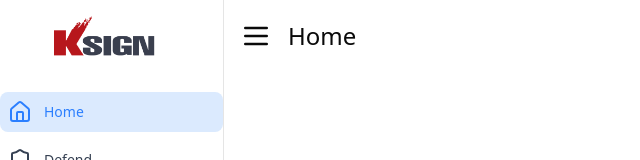
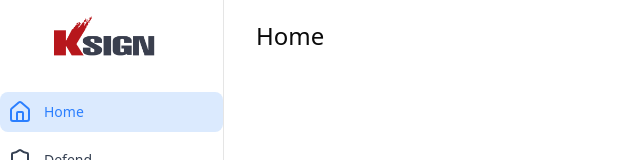
Before and after one commit to keonoh00/C-ITS, a Next.js app: page / in a window 1280 px wide. Shown: the top 160 px of the page, without its empty margins (0-640 px from the left). Built offline with nearby package versions, Linux system fonts and the light colour scheme.

Commit message:
Accept leftEnhancer in Topbar Component

```diff
--- a/src/components/Topbar/Topbar.tsx
+++ b/src/components/Topbar/Topbar.tsx
@@ -1,27 +1,28 @@
 "use client";
+
 import { MenuIcon } from "lucide-react";
-import React from "react";
-import { MENU_ITEMS, useSidebar } from "../Sidebar/Sidebar";
+import React, { ReactNode, useRef } from "react";
 import { usePathname } from "next/navigation";
+import Sidebar, { MENU_ITEMS, SidebarRef } from "../Sidebar/Sidebar";
 
-// eslint-disable-next-line @typescript-eslint/no-empty-object-type
-interface TopbarProps {}
+interface TopbarProps {
+  leftEnhancer?: ReactNode;
+}
 
-const Topbar: React.FC<TopbarProps> = ({}) => {
-  const { toggle } = useSidebar();
+const Topbar: React.FC<TopbarProps> = ({ leftEnhancer }) => {
   const pathname = usePathname();
-  const matchingMenu = MENU_ITEMS.filter((item) => item.url == pathname);
+
+  const matchingMenu = MENU_ITEMS.find((item) => item.url === pathname);
+
   return (
-    <div className="flex flex-row w-full h-18 items-center">
-      <button onClick={toggle}>
-        <MenuIcon size={32} />
-      </button>
-      <div className="justify-center">
-        <p className="text-2xl ml-4">
-          {matchingMenu && matchingMenu.length > 0 ? matchingMenu[0].name : ""}
-        </p>
+    <>
+      <div className="flex flex-row w-full h-18 items-center">
+        {leftEnhancer}
+        <div className="ml-4 text-2xl">
+          {matchingMenu ? matchingMenu.name : ""}
+        </div>
       </div>
-    </div>
+    </>
   );
 };
 
```
